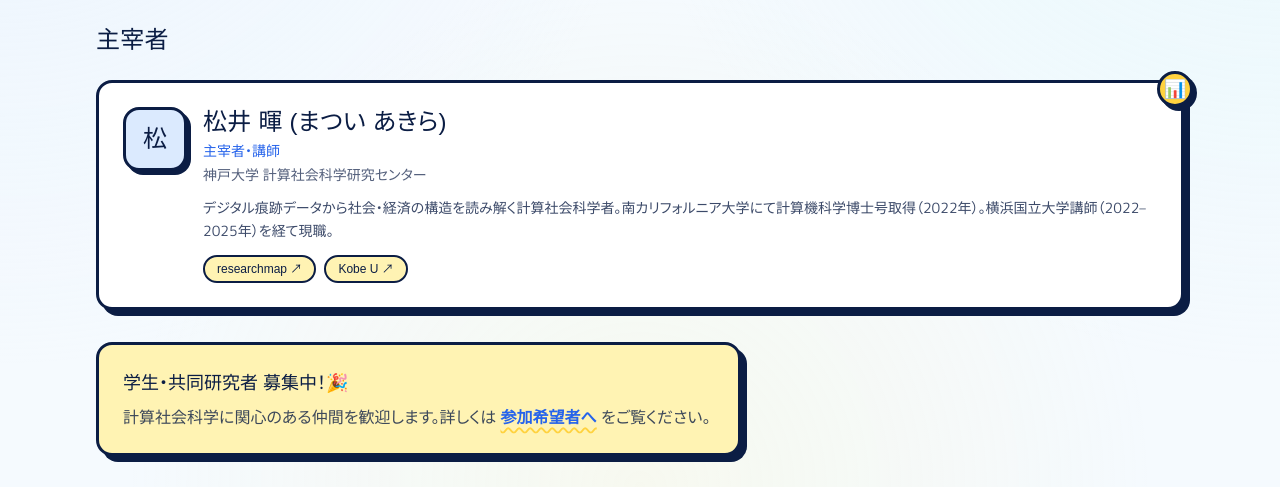
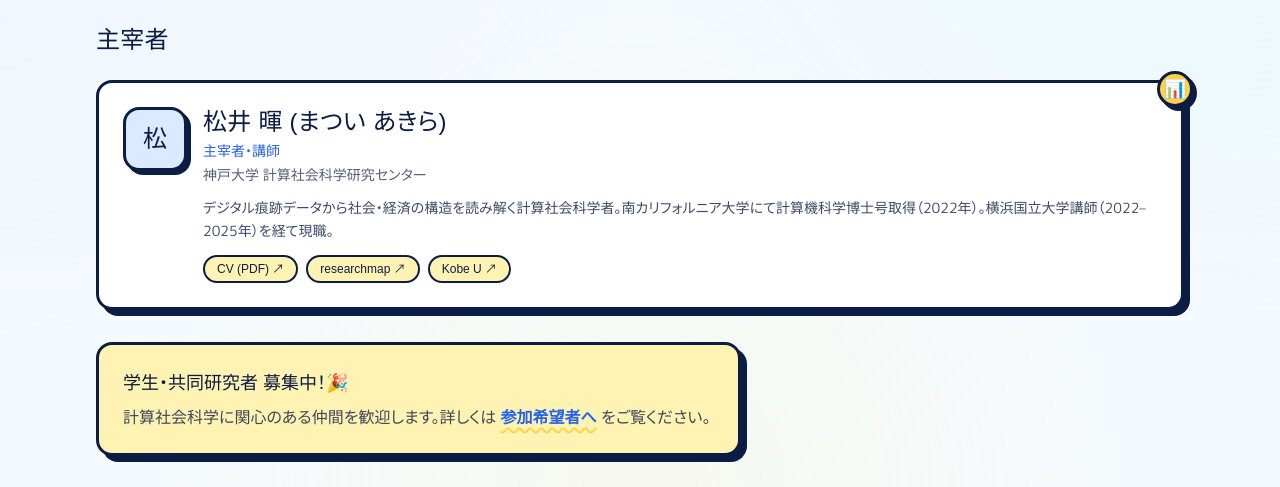
Before and after one commit to Akira55/matsui-lab, an Astro site: page /matsui-lab/ja/members in a window 1280 px wide. Shown: the part 313-800 px from the top of the page. Built offline with nearby package versions, Linux system fonts and the light colour scheme; Astro itself is replaced by a stand-in of ours; a web font is replaced by a local one.

Commit message:
Add CV (PDF) link to profile and members card
Adds site.socials.cv pointing to the Drive-hosted CV PDF, surfaced as a
pink-accent chip in ProfileLinks (top of the chip row on Publications)
and at the head of Akira's links on the Members card.

Co-Authored-By: Claude Opus 4.7 (1M context) <noreply@anthropic.com>

```diff
--- a/src/components/ProfileLinks.astro
+++ b/src/components/ProfileLinks.astro
@@ -13,6 +13,7 @@ const labels: Record<Locale, string> = {
 };
 
 const items = [
+  site.socials.cv && { label: 'CV (PDF)', href: site.socials.cv, bg: 'bg-pop-pink-soft' },
   { label: 'researchmap', href: site.socials.researchmap, bg: 'bg-pop-blue-soft' },
   site.socials.googleScholar && {
     label: 'Google Scholar',
--- a/src/data/members.ts
+++ b/src/data/members.ts
@@ -31,6 +31,10 @@ export const members: Member[] = [
       ja: 'デジタル痕跡データから社会・経済の構造を読み解く計算社会科学者。南カリフォルニア大学にて計算機科学博士号取得（2022年）。横浜国立大学講師（2022–2025年）を経て現職。',
     },
     links: [
+      {
+        label: 'CV (PDF)',
+        href: 'https://drive.google.com/file/d/1GHtOea9stCCcV_tRbgtvR9lDEVsj9z6t/view?usp=sharing',
+      },
       { label: 'researchmap', href: 'https://researchmap.jp/amrmap' },
       {
         label: 'Kobe U',
--- a/src/data/site.ts
+++ b/src/data/site.ts
@@ -21,6 +21,7 @@ export const site = {
   socials: {
     researchmap: 'https://researchmap.jp/amrmap',
     kobe: 'https://www.rieb.kobe-u.ac.jp/faculty/global_finance/a_matsui.html',
+    cv: 'https://drive.google.com/file/d/1GHtOea9stCCcV_tRbgtvR9lDEVsj9z6t/view?usp=sharing',
     // Fill these in when ready; the UI hides empty entries.
     googleScholar: '',
     orcid: '',
```
